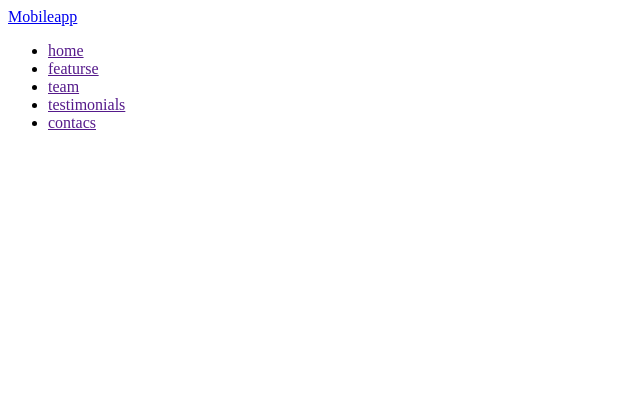
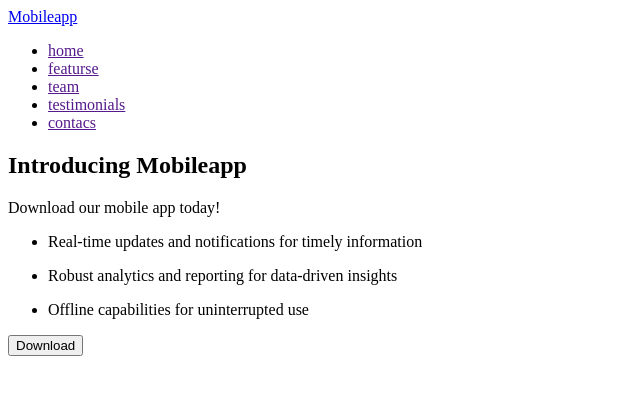
Before and after one commit to BaseOfExistence/dream-team, a plain HTML site: page index.html in a window 1280 px wide. Shown: the whole page, without its empty margins (0-640 px from the left). Drawn offline with Linux system fonts and the light colour scheme.

Commit message:
Add Hero section

```diff
--- a/index.html
+++ b/index.html
@@ -28,7 +28,23 @@
         </ul>
       </nav>
     </header>
-    <main></main>
+    <main>
+      <!-- Hero -->
+      <section>
+        <h1>Introducing Mobileapp</h1>
+        <p>Download our mobile app today!</p>
+        <ul>
+          <li>
+            <p>Real-time updates and notifications for timely information</p>
+          </li>
+          <li>
+            <p>Robust analytics and reporting for data-driven insights</p>
+          </li>
+          <li><p>Offline capabilities for uninterrupted use</p></li>
+        </ul>
+        <button type="button">Download</button>
+      </section>
+    </main>
     <footer></footer>
   </body>
 </html>
```
